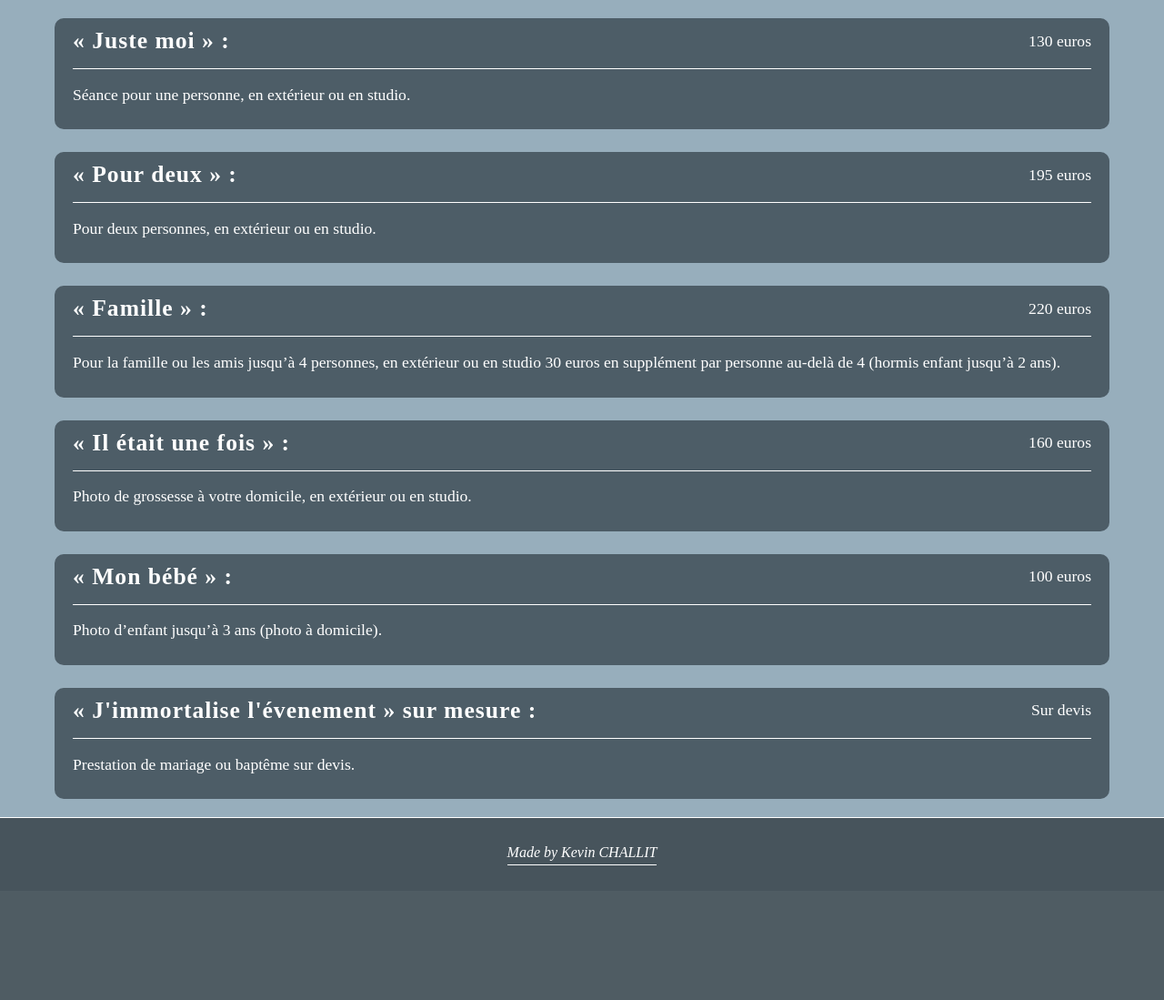
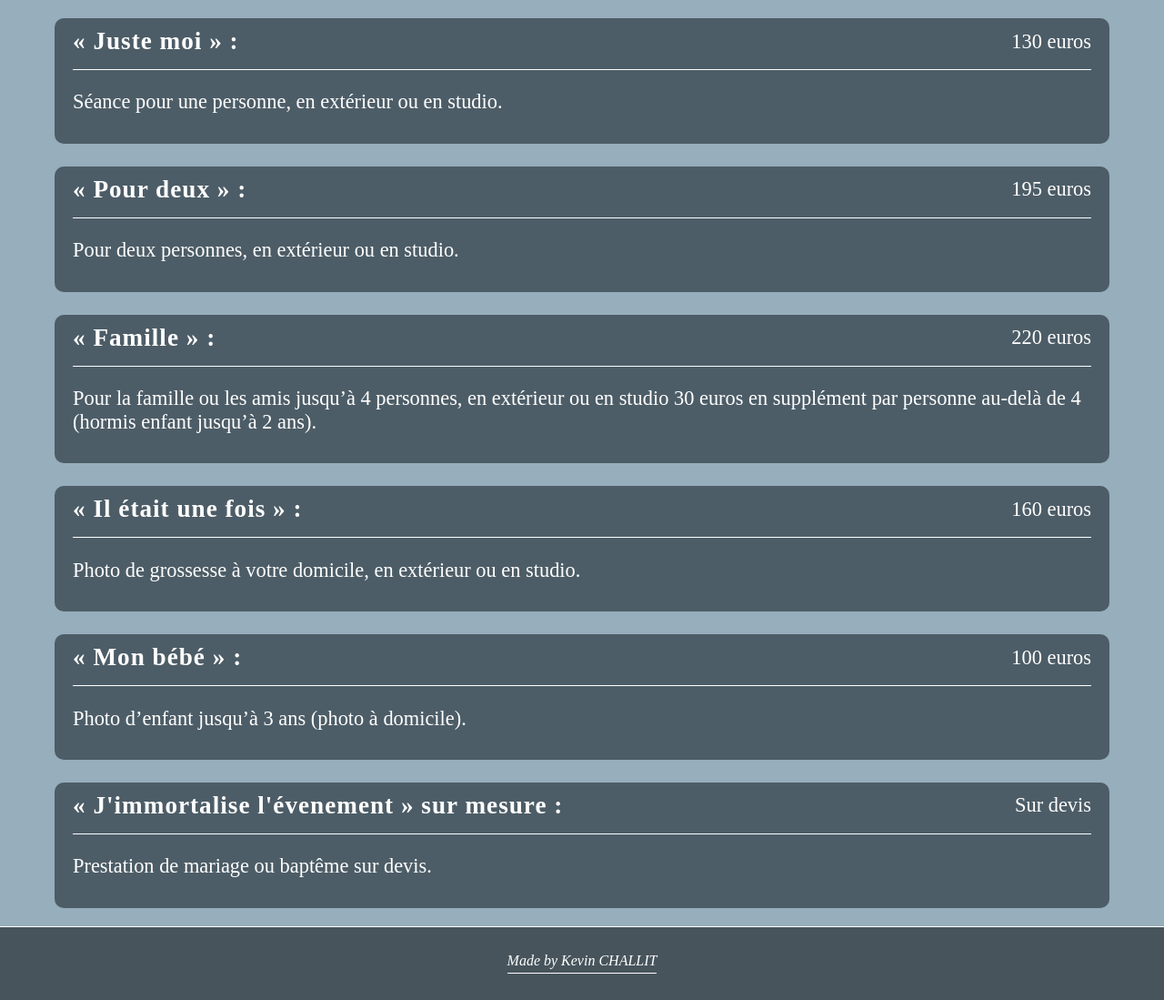
Before and after one commit to kevin-chlt/charles-cantin-galerie, a PHP site: page /presta-tarif.html in a window 1280 px wide. Shown: the part 81-1180 px from the top of the page at 91% size. Before the commit the page ends 1032 px from the top, so only its background shows below. Run offline with PHP 8.4, Linux system fonts and the light colour scheme; some web fonts are replaced.

Commit message:
add font

```diff
--- a/assets/css/presta-tarif.css
+++ b/assets/css/presta-tarif.css
@@ -1,5 +1,4 @@
 @import url('https://fonts.googleapis.com/css2?family=Oregano&display=swap');
-
 
 main {
     background: #97AEBC;
@@ -30,13 +29,13 @@ section div:first-of-type {
 
 .presta-title {
     color: #ffffff;
-    font-size: 1.6rem;
+    font-size: 1.7rem;
     font-family: 'Oregano', serif;
     letter-spacing: 1px;
 }
 
 section p, section span{
-    font-size: 1.1rem;
+    font-size: 1.4rem;
     color: #ffffff;
     font-family: 'Montaga', serif;
 }
```
Also changed, not shown: assets/fonts/Oregano-Italic.ttf (added), assets/fonts/Oregano-Regular.ttf (added).
